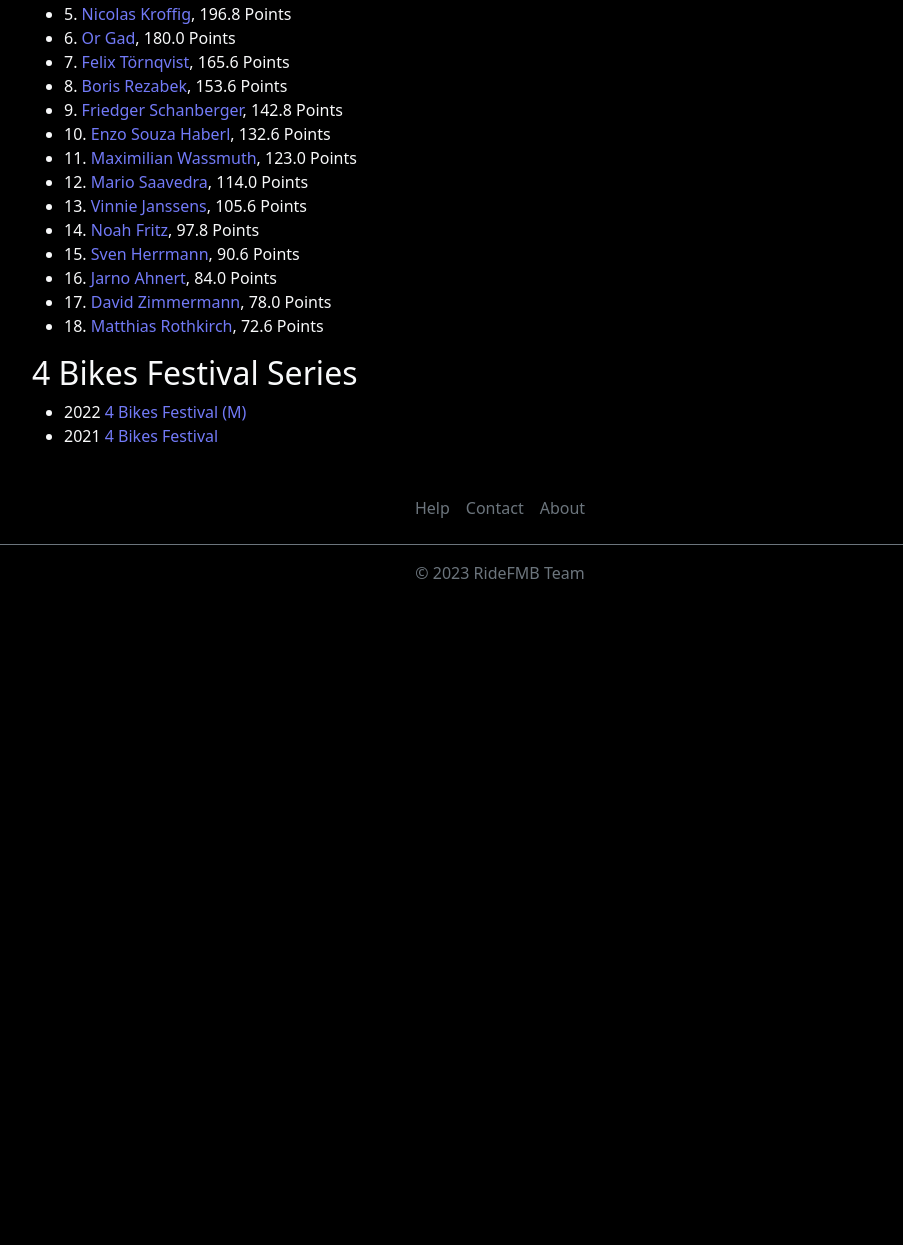
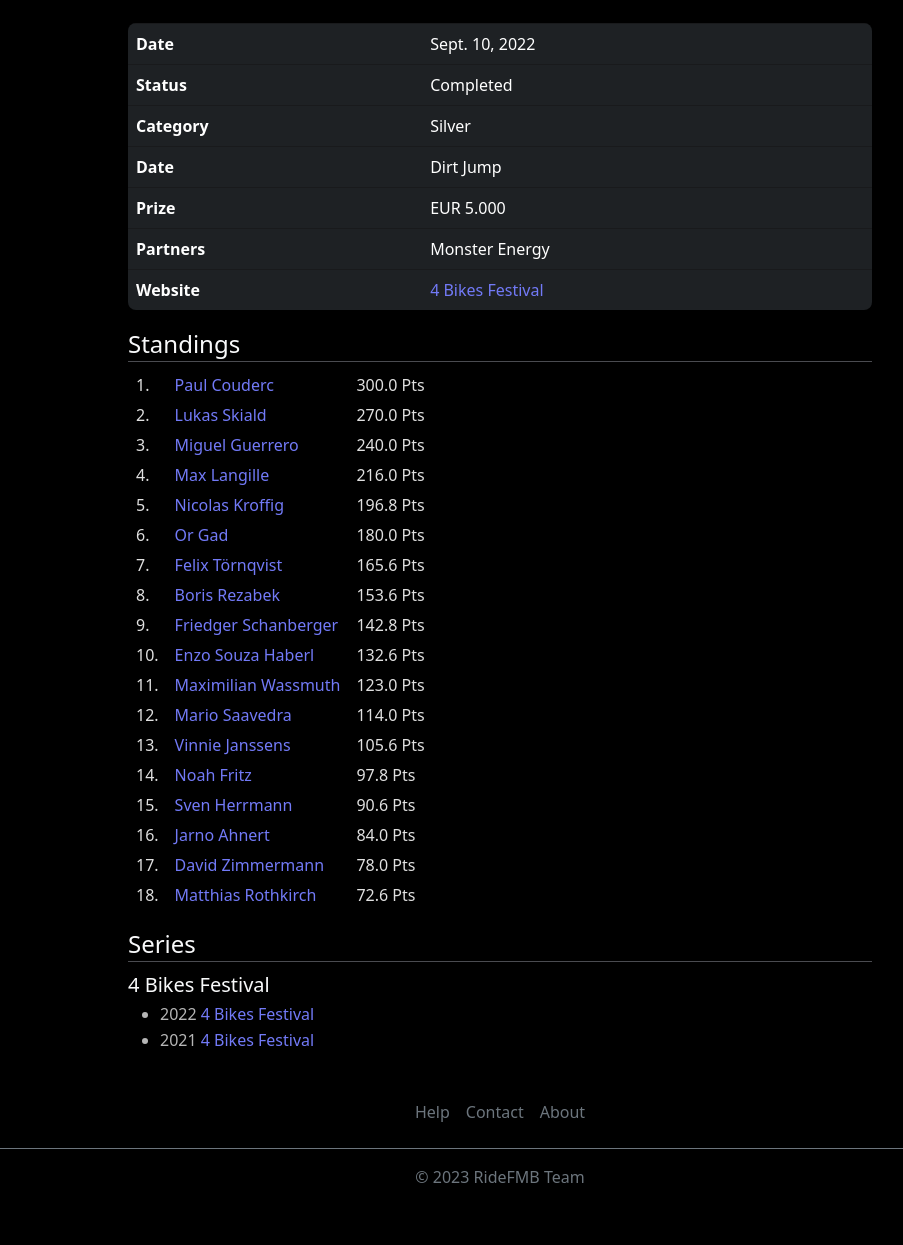
Before and after one commit to tymsoncyferki/RideFMB, a Django app: a page that uses wiki/templates/wiki/events/event.html in a window 1280 px wide. Shown: the part 457-1702 px from the top of the page, without its empty margins (140-1043 px from the left). Before the commit the page ends 1036 px from the top, so only its background shows below. Run offline with Django 4.2, Linux system fonts and the light colour scheme; data comes from the database, SQL or seed files in the repository; both versions use the stored data as it was after the commit.

Commit message:
event page

```diff
--- a/wiki/models.py
+++ b/wiki/models.py
@@ -114,6 +114,15 @@
         string = re.sub(pattern, '', string)
         return string.strip()
 
+    def displayName(self):
+        string = self.name
+        index = string.rfind('(M')
+        if index != -1:
+            string = string[:index]
+        pattern = r'\b\d{4}\b'
+        string = re.sub(pattern, '', string)
+        return string.strip()
+
     def year(self):
         return self.date.year
 
@@ -140,6 +149,8 @@
     event = models.ForeignKey('Event', on_delete=models.CASCADE)
     rank = models.IntegerField(default=None, blank=True)
     points = models.FloatField(default=0, blank=True)
+    run1 = models.FloatField(default=0, blank=True)
+    run2 = models.FloatField(default=0, blank=True)
 
     def __str__(self):
         return str(self.rank) + '. ' + self.rider.name + ', ' + \
@@ -291,3 +302,8 @@
         Series.fixSeries(arg)
     for mapping in series_names:
         Series.seriesNames(mapping[0], mapping[1])
+    try:
+        p = Partner.objects.filter(name='')[0]
+        p.delete()
+    except IndexError:
+        pass
--- a/wiki/static/wiki/stylesheets/event.css
+++ b/wiki/static/wiki/stylesheets/event.css
@@ -3,3 +3,21 @@
     color: var(--rf-primary);
     text-decoration: underline;
 }
+
+.standings {
+    width: fit-content;
+    color: var(--rf-lightgrey);
+}
+
+.standings-item {
+    padding-top: 3px !important;
+    padding-bottom: 3px !important;
+}
+
+.rf-list-item {
+    padding-top: 2px;
+}
+
+.status-icon {
+    padding-left: 3px;
+}
--- a/wiki/templates/wiki/events/event.html
+++ b/wiki/templates/wiki/events/event.html
@@ -5,36 +5,96 @@
 {% block head %}
     {% load wiki_extras %}
     {% load static %}
+    <link href="{% static 'wiki/stylesheets/rider.css' %}" rel="stylesheet">
     <link href="{% static 'wiki/stylesheets/event.css' %}" rel="stylesheet">
 {% endblock %}
 
 {% block content %}
-    <div class="container-lg">
-        <h1>{{ event.name }}</h1>
-        <span>{{ event.year }}</span>
+    <div class="container-md">
+        <h1>{{ event.name }} {{ event.year }}</h1>
+        <span class="lead">
+            {{ event.city }}, {{ event.country.name }}
+            <img alt="Country flag" src={{ event.country.photo }}>
+        </span>
+        <br>
+        <br>
+        <table class="table table-borderless rf-table rounded-3 overflow-hidden text-white">
+            <tbody>
+            <tr class="rf-info-item">
+                <th>Date</th>
+                <td class="data">{{ event.date }}</td>
+            </tr>
+            <tr class="rf-info-item">
+                <th>Status</th>
+                <td class="data">{{ event.status }}</td>
+            </tr>
+            <tr class="rf-info-item">
+                <th>Category</th>
+                <td class="data">{{ event.category }}</td>
+            </tr>
+            <tr class="rf-info-item">
+                <th>Date</th>
+                <td class="data">{{ event.discipline }}</td>
+            </tr>
+            <tr class="rf-info-item">
+                <th>Prize</th>
+                <td class="data">
+                    {% if event.prize %}
+                        {{ event.prize }}
+                    {% else %}
+                        Unknown
+                    {% endif %}
+                </td>
+            </tr>
+            <tr class="rf-info-item">
+                <th>Partners</th>
+                <td class="data">
+                    {% if partnerships %}
+                        {{ partnerships | displayP }}
+                    {% else %}
+                        None
+                    {% endif %}
+                </td>
+            </tr>
+            {% if event.website %}
+                <tr class="rf-info-item">
+                    <th>Website</th>
+                    <td class="data">
+                        <a href={{ event.website }} target="_blank">{{ event.series.name }}</a>
+                    </td>
+                </tr>
+            {% endif %}
+            </tbody>
+        </table>
+
         <div>
-            <h2>Information</h2>
-            <p>Place: {{ event.city }}, {{ event.country.name }}</p>
-            <p>Category: {{ event.category }}</p>
-            <p>Discipline: {{ event.discipline }}</p>
+            <h4 class="rider-header">Standings</h4>
+            <table class="standings table table-borderless overflow-hidden">
+                <tbody>
+                {% for part in participations %}
+                    <tr class="participation">
+                        <td class="standings-item">{{ part.rank }}.</td>
+                        <td class="standings-item"><a
+                                href="{% url 'wiki:rider' part.rider.id part.rider.slug %}">{{ part.rider.name }}</a>
+                        </td>
+                        <td class="standings-item">{{ part.points }} Pts</td>
+                    </tr>
+                {% endfor %}
+                {% if not participations %}
+                    <span class="lead">
+                        Coming soon
+                    </span>
+                {% endif %}
+                </tbody>
+            </table>
         </div>
         <div>
-            <h2>Standings</h2>
-            <ul>
-                {% for part in participations %}
-                    <li>{{ part.rank }}. <a
-                            href="{% url 'wiki:rider' part.rider.id part.rider.slug %}">{{ part.rider.name }}</a>, {{ part.points }}
-                        Points
-                    </li>
-                {% endfor %}
-            </ul>
-        </div>
-        <div>
-            <h2>{{ event.series.name }} Series</h2>
+            <h4 class="rider-header">Series</h4>
+            <span class="lead">{{ event.series.name }}</span>
             <ul>
                 {% for comp in series %}
-                    <li>
-                        {{ comp.year }} <a href="{% url 'wiki:event' comp.id comp.slug %}">{{ comp.name }}</a>
+                    <li class="rf-list-item">
+                        {{ comp.year }} <a href="{% url 'wiki:event' comp.id comp.slug %}">{{ comp.cleanName }}</a>
                     </li>
                 {% endfor %}
             </ul>
--- a/wiki/templates/wiki/riders/rider.html
+++ b/wiki/templates/wiki/riders/rider.html
@@ -38,7 +38,7 @@
                     <th>Sponsors</th>
                     <td class="data">
                         {% if sponsorships %}
-                            {{ sponsorships | display }}
+                            {{ sponsorships | displayS }}
                         {% else %}
                             None
                         {% endif %}
--- a/wiki/templates/wiki/schedule.html
+++ b/wiki/templates/wiki/schedule.html
@@ -38,7 +38,7 @@
                     <td>
                         <h6 class="rf-table-item-name">
                             <a class="rf-table-item-link"
-                               href="{% url 'wiki:event' event.id event.slug %}">{{ event.name }}
+                               href="{% url 'wiki:event' event.id event.slug %}">{{ event.displayName }}
                             </a>
                         </h6>
                     </td>
--- a/wiki/templatetags/wiki_extras.py
+++ b/wiki/templatetags/wiki_extras.py
@@ -53,11 +53,19 @@
         return rider.medal
 
 
-@register.filter(name='display')
+@register.filter(name='displayS')
 def sponsorsDisplay(sponsorships):
     string = ''
     for sponsor in sponsorships:
         string += (sponsor.sponsor.name + ' | ')
+    return string[:-2]
+
+
+@register.filter(name='displayP')
+def partnerDisplay(partnerships):
+    string = ''
+    for partner in partnerships:
+        string += (partner.partner.name + ' | ')
     return string[:-2]
 
 
--- a/wiki/views.py
+++ b/wiki/views.py
@@ -17,8 +17,9 @@
     for part in parts:
         if part.event.date.year not in years:
             years.append(part.event.date.year)
-    return render(request, 'wiki/riders/rider.html', {'rider': main_rider, 'participations': parts, 'sponsorships': spons,
-                                               'sources': sources, 'years': years})
+    return render(request, 'wiki/riders/rider.html',
+                  {'rider': main_rider, 'participations': parts, 'sponsorships': spons,
+                   'sources': sources, 'years': years})
 
 
 def search(request):
@@ -93,12 +94,14 @@
 
 def event(request, event_id, slug):
     main_event = Event.objects.get(id=event_id)
+    partnerships = main_event.partnership_set.all()
     parts = main_event.participation_set.all().order_by('rank')
     try:
         series = main_event.series.event_set.all().order_by('-date')
     except AttributeError:
         series = [main_event]
-    return render(request, 'wiki/events/event.html', {'event': main_event, 'participations': parts, 'series': series})
+    return render(request, 'wiki/events/event.html', {'event': main_event, 'participations': parts, 'series': series,
+                                                      'partnerships': partnerships})
 
 
 def events(request):
@@ -159,15 +162,15 @@
     url_params = ['sort', 'country', 'status', 'partner', 'date', 'series']
     countries = Country.objects.all().order_by('name')
     partners = Partner.objects.all().order_by('name')
-    seriess = Series.objects.annotate(event_count=Count('event')).filter(event_count__gt=1) .order_by('name')
+    seriess = Series.objects.annotate(event_count=Count('event')).filter(event_count__gt=1).order_by('name')
 
     # page
     events_html = all_events[start_idx:last_idx]
     pages_count = (all_events.count() // 20) + 1
     return render(request, 'wiki/events/events.html', {'events': events_html, 'page_index': page_idx,
-                                                'pages_count': pages_count, 'sortOptions': sort_options,
-                                                'seriess': seriess, 'url_params': url_params,
-                                                'countries': countries, 'partners': partners})
+                                                       'pages_count': pages_count, 'sortOptions': sort_options,
+                                                       'seriess': seriess, 'url_params': url_params,
+                                                       'countries': countries, 'partners': partners})
 
 
 def schedule(request, year):
```
Also changed, not shown: wiki/static/wiki/db.sqlite3.
